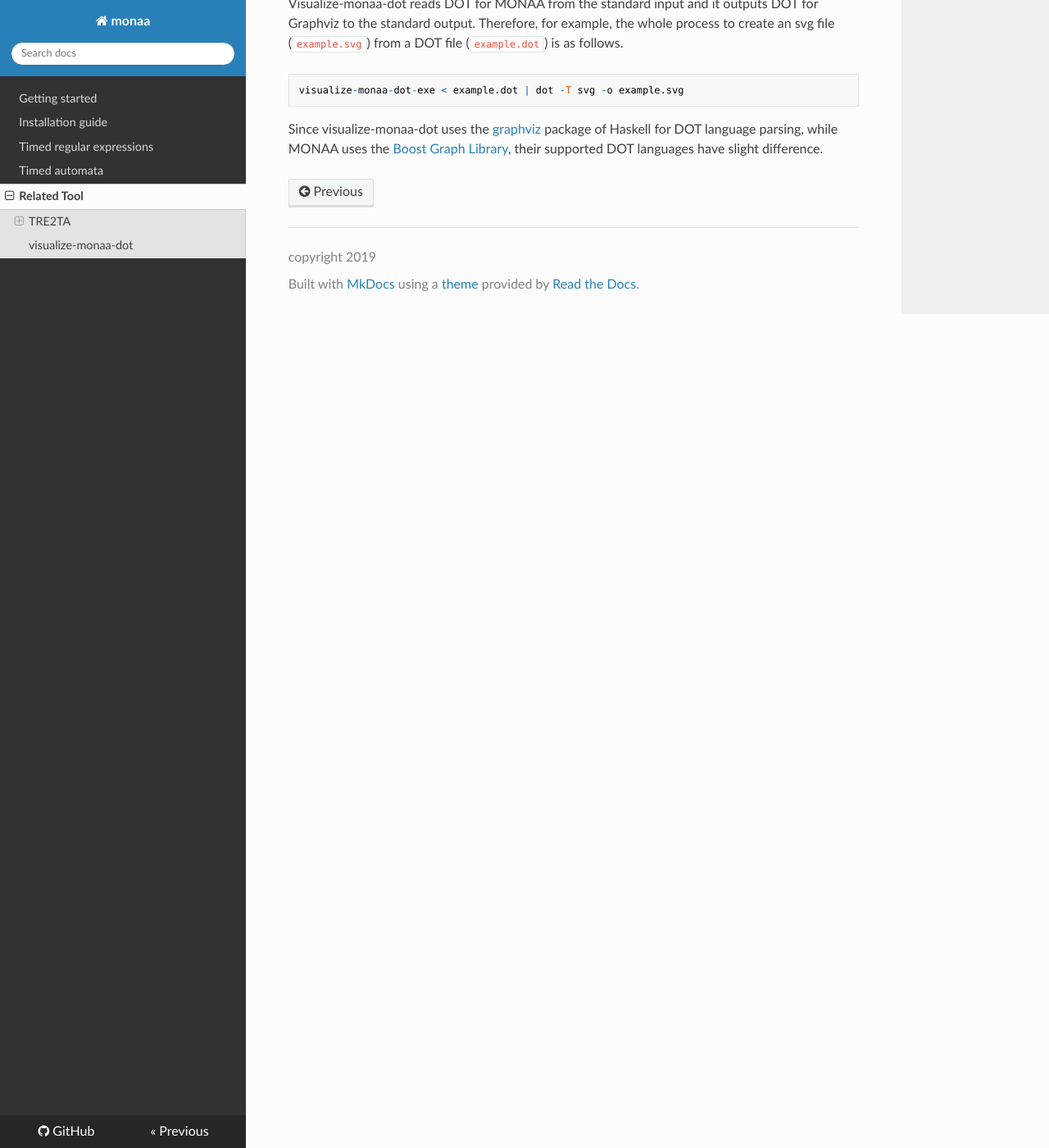
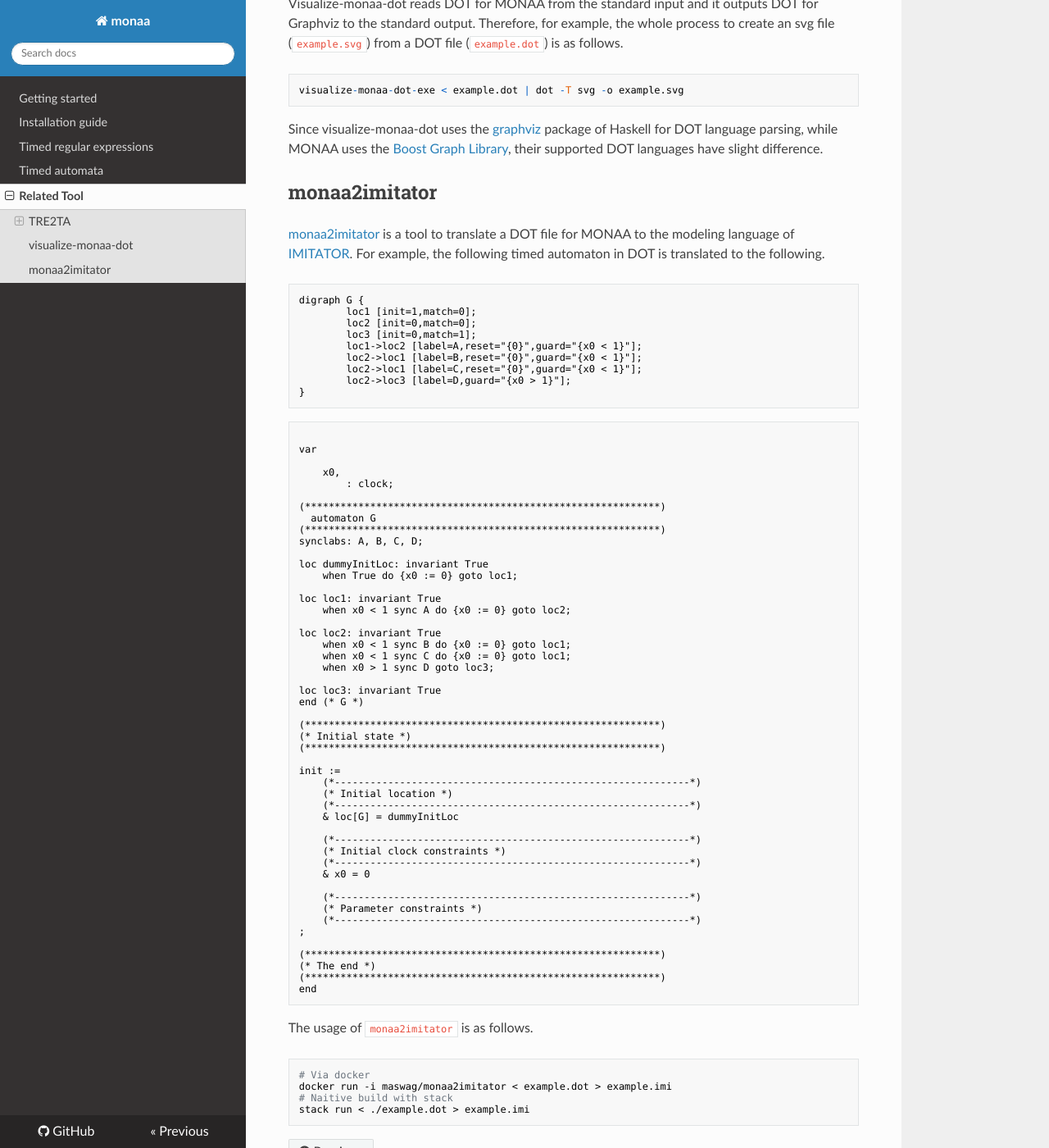
Before and after one commit to MasWag/monaa, an MkDocs documentation site: the page built from doc/related_tools.md, in a window 1280 px wide and 1400 px high, scrolled down 1655 px. Shown: the whole window at 82% size. Built offline with MkDocs 1.6.1, drawn with Linux system fonts in a browser that asks for light colours; nearby versions of some CDN libraries; some of the changed text lies outside the part shown.

Commit message:
updated the document on the related tools

````diff
--- a/doc/related_tools.md
+++ b/doc/related_tools.md
@@ -40,7 +40,7 @@ sudo install -m644 ../doc/tre2ta.1 /usr/local/share/man/man1/
 visualize-monaa-dot
 -------------------
 
-[Visualize-monaa-dot](https://github.com/MasWag/visualize-monaa-dot) is a tool to translate DOT file for MONAA to the DOT file suitable for visualization by Graphviz. For example, the following DOT language is visualized as the following graph through Graphviz.
+[Visualize-monaa-dot](https://github.com/MasWag/visualize-monaa-dot) is a tool to translate a DOT file for MONAA to the DOT file suitable for visualization by Graphviz. For example, the following DOT language is visualized as the following graph through Graphviz.
 
 ```
 digraph G {
@@ -63,3 +63,97 @@ visualize-monaa-dot-exe < example.dot | dot -T svg -o example.svg
 ```
 
 Since visualize-monaa-dot uses the [graphviz](http://hackage.haskell.org/package/graphviz) package of Haskell for DOT language parsing, while MONAA uses the [Boost Graph Library](https://www.boost.org/doc/libs/1_70_0/libs/graph/doc/index.html), their supported DOT languages have slight difference.
+
+monaa2imitator
+--------------
+
+[monaa2imitator](https://github.com/MasWag/monaa2imitator) is a tool to translate a DOT file for MONAA to the modeling language of [IMITATOR](https://www.imitator.fr/). For example, the following timed automaton in DOT is translated to the following.
+
+```test.dot
+digraph G {
+        loc1 [init=1,match=0];
+        loc2 [init=0,match=0];
+        loc3 [init=0,match=1];
+        loc1->loc2 [label=A,reset="{0}",guard="{x0 < 1}"];
+        loc2->loc1 [label=B,reset="{0}",guard="{x0 < 1}"];
+        loc2->loc1 [label=C,reset="{0}",guard="{x0 < 1}"];
+        loc2->loc3 [label=D,guard="{x0 > 1}"];
+}
+```
+
+```test.imi
+
+var
+
+	x0,
+		: clock;
+
+(************************************************************)
+  automaton G
+(************************************************************)
+synclabs: A, B, C, D;
+
+loc dummyInitLoc: invariant True
+	when True do {x0 := 0} goto loc1;
+
+loc loc1: invariant True
+	when x0 < 1 sync A do {x0 := 0} goto loc2;
+
+loc loc2: invariant True
+	when x0 < 1 sync B do {x0 := 0} goto loc1;
+	when x0 < 1 sync C do {x0 := 0} goto loc1;
+	when x0 > 1 sync D goto loc3;
+
+loc loc3: invariant True
+end (* G *)
+
+(************************************************************)
+(* Initial state *)
+(************************************************************)
+
+init :=
+	(*------------------------------------------------------------*)
+	(* Initial location *)
+	(*------------------------------------------------------------*)
+	& loc[G] = dummyInitLoc
+
+	(*------------------------------------------------------------*)
+	(* Initial clock constraints *)
+	(*------------------------------------------------------------*)
+	& x0 = 0
+
+	(*------------------------------------------------------------*)
+	(* Parameter constraints *)
+	(*------------------------------------------------------------*)
+;
+
+(************************************************************)
+(* The end *)
+(************************************************************)
+end
+```
+
+The usage of `monaa2imitator` is as follows.
+
+```
+# Via docker
+docker run -i maswag/monaa2imitator < example.dot > example.imi
+# Naitive build with stack
+stack run < ./example.dot > example.imi
+```
+
+<!--
+
+tre2imitator
+------------
+
+By combining `tre2ta` and `monaa2imitator`, we can translate a TRE to an IMITATOR model. [`tre2imitator`](https://hub.docker.com/repository/docker/maswag/tre2imitator) is a docker image to do this translation automatically.
+
+The usage of `tre2imitator` is as follows.
+
+```
+# Via docker
+docker run -i maswag/tre2imitator 'a((b)%(0,2)c)+' > abc.imi
+```
+
+-->
````
